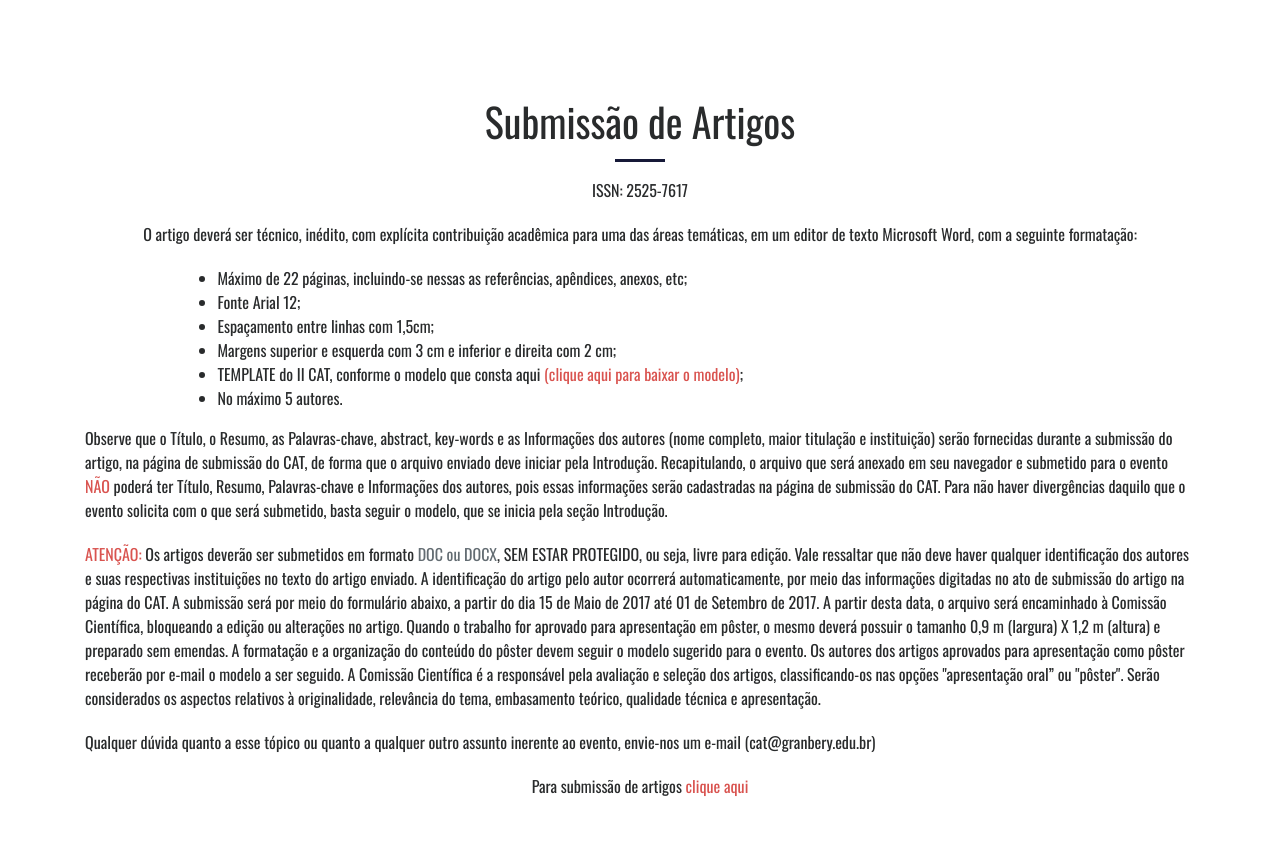
After one commit to EduSantosBrito/cat, a PHP site: page /submission.php in a window 1280 px wide. The commit adds this page. Shown: the part 801-1666 px from the top of the page. Run offline with PHP 8.4, Linux system fonts and the light colour scheme.

Commit message:
Mudanças finais (falta link inscrição)

```diff
--- /dev/null
+++ b/submission.php
@@ -0,0 +1,148 @@
+<!DOCTYPE html>
+<html lang="pt-br">
+
+<head>
+    <meta charset="utf-8">
+    <meta name="viewport" content="width=device-width, initial-scale=1, shrink-to-fit=no">
+    <meta name="description" content="">
+    <meta name="author" content="Granbery Consultoria">
+    <title>III CAT</title>
+    <link href="bundles/bootstrap/css/bootstrap.min.css" rel="stylesheet">
+    <link href="bundles/font-awesome/css/font-awesome.min.css" rel="stylesheet" type="text/css">
+    <link href="https://fonts.googleapis.com/css?family=Oswald" rel="stylesheet">
+    <link href="bundles/magnific-popup/magnific-popup.css" rel="stylesheet">
+    <link href="bundles/css/creative.css" rel="stylesheet">
+    <style>
+        .navbar-toggler {
+            z-index: 1;
+        }
+
+        @media (max-width: 576px) {
+            nav > .container {
+                width: 100%;
+            }
+        }
+    </style>
+    <?php $url = "http://" . $_SERVER['HTTP_HOST'] ."/cat"?>
+        <link rel="icon" type="image/x-icon" href="<?php echo $url ?>/bundles/img/favicon.ico">
+</head>
+
+<body id="page-top">
+    <header class="masthead">
+        <div class="header-content">
+            <div class="header-content-inner">
+
+            </div>
+        </div>
+    </header>
+    <nav class="navbar fixed-top navbar-toggleable-md navbar-light" id="mainNav">
+        <button class="navbar-toggler navbar-toggler-right" type="button" data-toggle="collapse" data-target="#navbarExample" aria-controls="navbarExample" aria-expanded="false" aria-label="Toggle navigation">
+            <span class="navbar-toggler-icon"></span>
+        </button>
+        <div class="container">
+            <a class="navbar-brand" href="{{ url('app_home_show') }}"><img width="120" height="auto" src="bundles/img/bannercat2.png"></a>
+            <div class="collapse navbar-collapse" id="navbarExample">
+                <p class="title-img text-center">III Congresso de Administração e Tecnologia
+                    <br><span style="font-size: 11px">ISSN: 2525-7617</span></p>
+                <ul class="navbar-nav ml-auto">
+                    <li class="nav-item">
+                        <a class="nav-link" href="index.php">Página Inicial</a>
+                    </li>
+                    <li class="nav-item">
+                        <a class="nav-link" href="#submission">Submissão</a>
+                    </li>
+                </ul>
+            </div>
+        </div>
+    </nav>
+    <section id="submission">
+        <div class="container">
+            <div class="col">
+                <h1 class="display-5 text-center">Submissão de Artigos</h1>
+                <hr class="primary">
+            </div>
+            <p class="text-center">ISSN: 2525-7617</p>
+            <p class="text-center">O artigo deverá ser técnico, inédito, com explícita contribuição acadêmica para uma das áreas temáticas, em um editor de texto Microsoft Word, com a seguinte formatação:</p>
+            <ul class="offset-1">
+                <li>Máximo de 22 páginas, incluindo-se nessas as referências, apêndices, anexos, etc;</li>
+                <li>Fonte Arial 12;</li>
+                <li>Espaçamento entre linhas com 1,5cm;</li>
+                <li>Margens superior e esquerda com 3 cm e inferior e direita com 2 cm;</li>
+                <li>TEMPLATE do II CAT, conforme o modelo que consta aqui <a class="text-danger" href="https://doc-0o-b4-docs.googleusercontent.com/docs/securesc/rlo5jf9lecu9uen2ovgv9c53t1g005u1/ha3necc87qqaevr2apa3v3gpcvr2i76u/1495915200000/09663459577327529057/00901824674961116973/0B122y0tWdqqra0lXWTF1Mk9IWDg?e=download&nonce=qrubj2g5l6odm&user=00901824674961116973&hash=ukscjq9tre8h6060ekur2sd4k8r6klv0">(clique aqui para baixar o modelo)</a>;</li>
+                <li>No máximo 5 autores.</li>
+            </ul>
+            <p class="card-text">Observe que o Título, o Resumo, as Palavras-chave, abstract, key-words e as Informações dos autores (nome completo, maior titulação e instituição) serão fornecidas durante a submissão do artigo, na página de submissão do CAT, de forma que o arquivo enviado deve iniciar pela Introdução. Recapitulando, o arquivo que será anexado em seu navegador e submetido para o evento <span class="text-danger">NÃO</span> poderá ter Título, Resumo, Palavras-chave e Informações dos autores, pois essas informações serão cadastradas na página de submissão do CAT. Para não haver divergências daquilo que o evento solicita com o que será submetido, basta seguir o modelo, que se inicia pela seção Introdução.</p>
+
+            <p><span class="text-danger">ATENÇÃO:</span> Os artigos deverão ser submetidos em formato <span class="text-muted">DOC ou DOCX</span>, SEM ESTAR PROTEGIDO, ou seja, livre para edição. Vale ressaltar que não deve haver qualquer identificação dos autores e suas respectivas instituições no texto do artigo enviado. A identificação do artigo pelo autor ocorrerá automaticamente, por meio das informações digitadas no ato de submissão do artigo na página do CAT. A submissão será por meio do formulário abaixo, a partir do dia 15 de Maio de 2017 até 01 de Setembro de 2017. A partir desta data, o arquivo será encaminhado à Comissão Científica, bloqueando a edição ou alterações no artigo. Quando o trabalho for aprovado para apresentação em pôster, o mesmo deverá possuir o tamanho 0,9 m (largura) X 1,2 m (altura) e preparado sem emendas. A formatação e a organização do conteúdo do pôster devem seguir o modelo sugerido para o evento. Os autores dos artigos aprovados para apresentação como pôster receberão por e-mail o modelo a ser seguido. A Comissão Científica é a responsável pela avaliação e seleção dos artigos, classificando-os nas opções "apresentação oral” ou "pôster". Serão considerados os aspectos relativos à originalidade, relevância do tema, embasamento teórico, qualidade técnica e apresentação.</p>
+
+
+            <p>Qualquer dúvida quanto a esse tópico ou quanto a qualquer outro assunto inerente ao evento, envie-nos um e-mail (cat@granbery.edu.br)</p>
+
+            <p class="text-center">Para submissão de artigos <a class="text-danger" href="http://periodicosfmg.granbery.edu.br/index.php/CAT/login">clique aqui</a></p>
+        </div>
+
+    </section>
+    <section id="contact" class="no-padding">
+        <div class="container">
+            <div class="row">
+                <div class="col-md-5">
+                    <div class="form-area">
+                        <form method="post" action="php/send.php">
+                            <br style="clear:both">
+                            <h3 style="margin-bottom: 25px; text-align: center;">Formulário de Contato</h3>
+                            <div class="form-group">
+                                <input type="text" name="subject" class="form-control" placeholder="Assunto">
+                            </div>
+                            <div class="form-group">
+                                <input type="text" name="name" class="form-control" placeholder="Nome">
+                            </div>
+                            <div class="form-group">
+                                <input type="email" name="email" class="form-control" placeholder="Email">
+                            </div>
+                            <div class="form-group">
+                                <textarea placeholder="Escreva sua mensagem aqui..." class="form-control message" rows="7" name="message"></textarea <span class="help-block">
+                                <p id="characterLeft" class="help-block "></p>
+                                </span>
+                            </div>
+
+                            <input id="btnSubmit" class="btn btn-primary pull-right" type="submit" value="Enviar">
+                        </form>
+                    </div>
+                </div>
+                <div class="col-md-7">
+                    <div class="col-md-12">
+                        <iframe src="https://www.google.com/maps/embed?pb=!1m14!1m8!1m3!1d5240.197217260528!2d-43.34661296611172!3d-21.765588546867107!3m2!1i1024!2i768!4f13.1!3m3!1m2!1s0x0%3A0xccaab1c690642b25!2sInstituto+Metodista+Granbery!5e0!3m2!1spt-BR!2sbr!4v1492303150845" width="100%" height="350" frameborder="0" style="border:0" allowfullscreen></iframe>
+                    </div>
+
+                    <div class="col-md-4 offset-md-4 text-center">
+                        <h3>VENHA ATÉ NÓS</h3>
+                        <address>
+                            <p><strong>FACULDADE METODISTA GRANBERY</strong></p>
+                            <p>Telefone: (32) 2101-1800</p>
+                        </address>
+                    </div>
+                </div>
+            </div>
+        </div>
+    </section>
+
+    <div class="copyright">
+        <div class="container">
+            <div class="row">
+                <p class="text-center">© 2017 - Todos os direitos reservados. Desenvolvido por <a style="color: white" href="https://www.granberyconsultoria.com.br">Granbery Consultoria</a></p>
+            </div>
+        </div>
+    </div>
+</body>
+
+</html>
+<script src="bundles/jquery/jquery.min.js"></script>
+<script src="bundles/tether/tether.min.js"></script>
+<script src="bundles/bootstrap/js/bootstrap.min.js"></script>
+
+<!-- Plugin JavaScript -->
+<script src="bundles/jquery-easing/jquery.easing.min.js"></script>
+<script src="bundles/scrollreveal/scrollreveal.min.js"></script>
+<script src="bundles/magnific-popup/jquery.magnific-popup.min.js"></script>
+<!-- Custom scripts for this template -->
+<script src="bundles/js/creative.min.js"></script>
```
Also changed, not shown: cronogram.html (deleted, +0 -188 lines), cronogram.php (renamed from submission.html, +77 -35 lines), index.php (renamed from index.html, +33 -24 lines), php/send.php (+12 -5 lines), bundles/img/favicon.ico (added).
